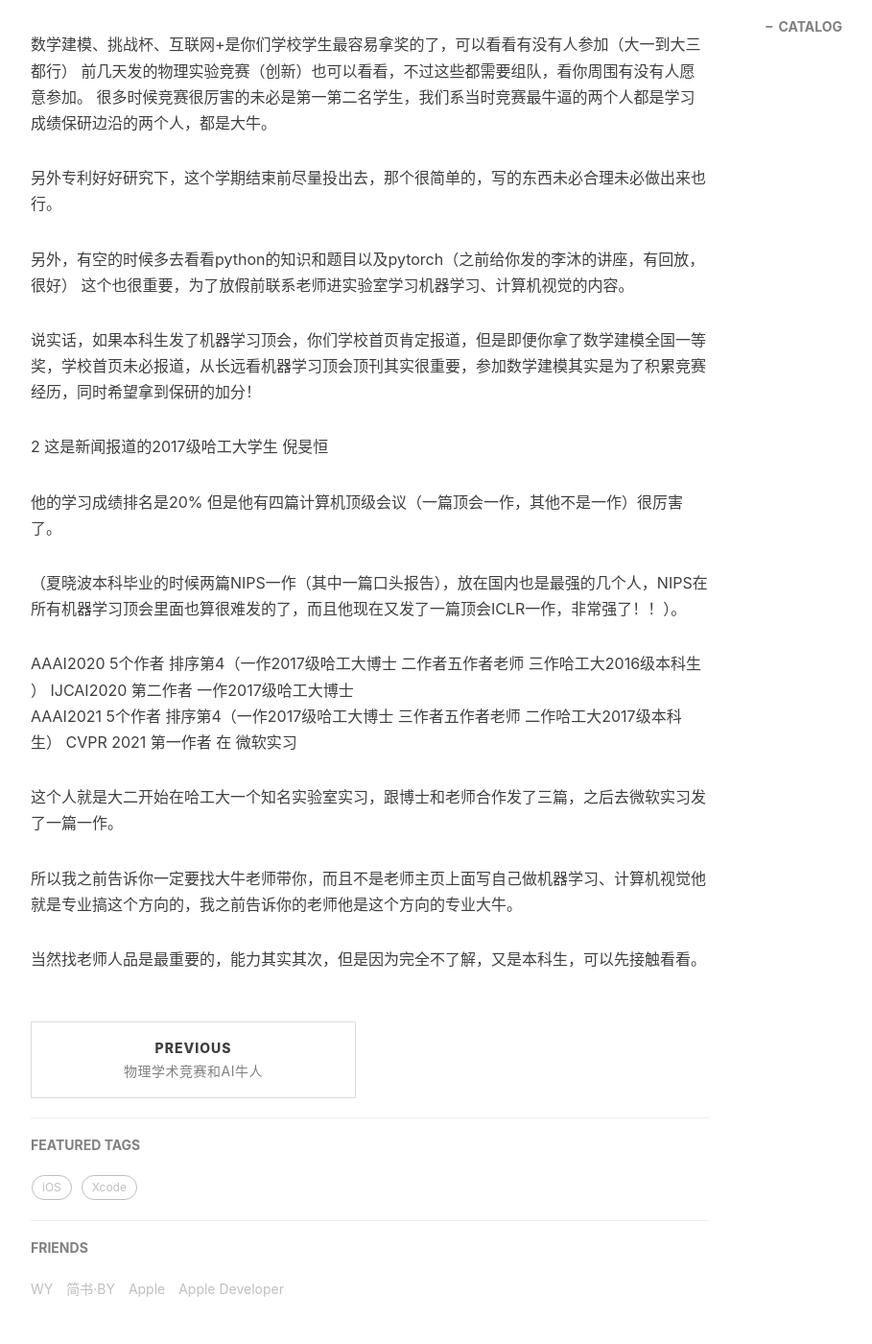
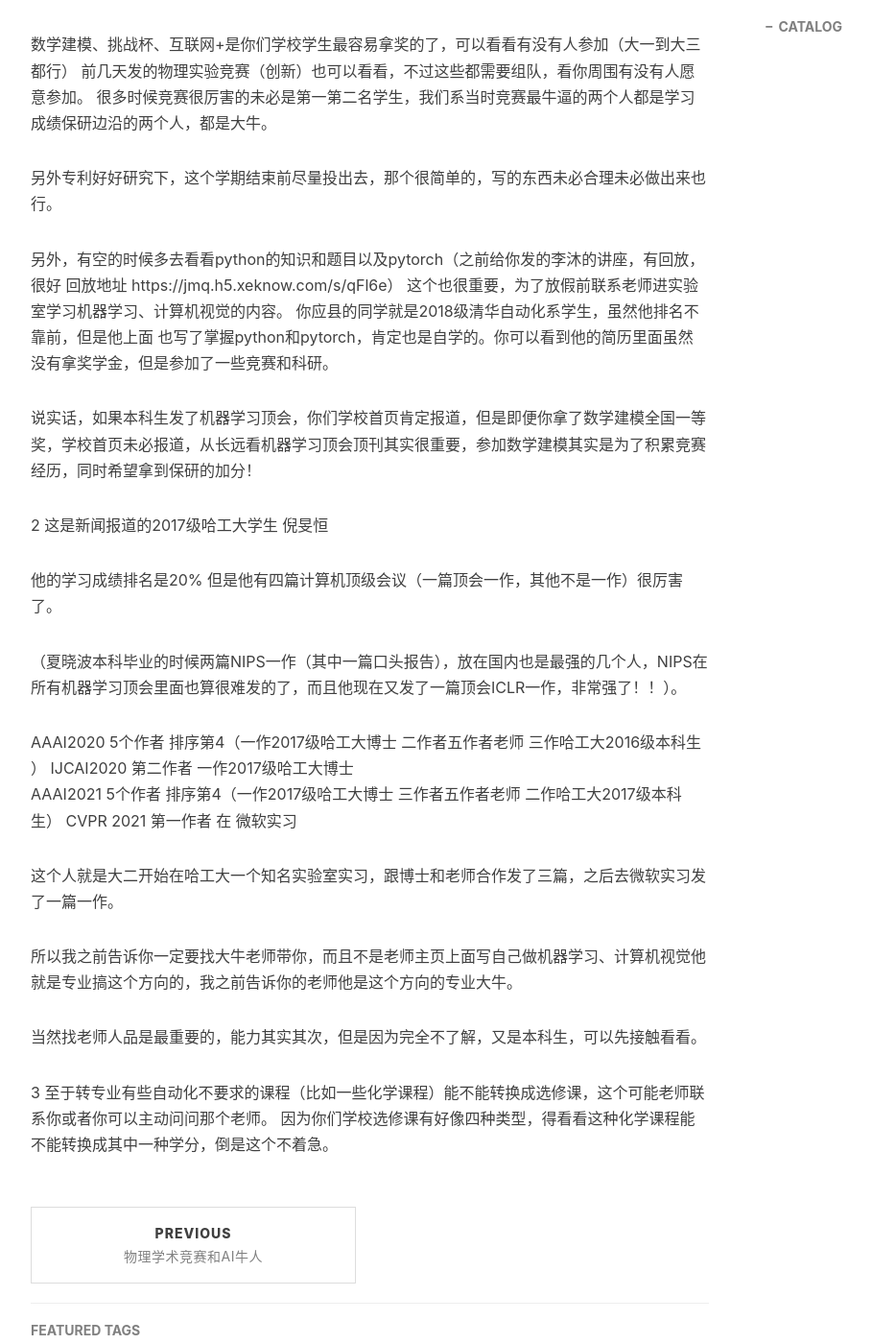
Before and after one commit to pengjiao123/pengjiao123.github.io, a Jekyll site: the page built from _posts/2021-04-06-一些提醒适当看看.md, in a window 1280 px wide and 1400 px high, scrolled down 1816 px. Shown: the whole window at 96% size, without its empty margins (233-1142 px from the left). Built offline with Jekyll 4.4.1, drawn with Linux system fonts in a browser that asks for light colours; nearby versions of some CDN libraries; comment, search, counter and statistics services are not loaded.

Commit message:
Update 2021-04-06-一些提醒适当看看.md

```diff
--- a/_posts/2021-04-06-一些提醒适当看看.md
+++ b/_posts/2021-04-06-一些提醒适当看看.md
@@ -60,8 +60,10 @@ MathorCup高校数学建模挑战赛（每年4、5月份）
 
 另外专利好好研究下，这个学期结束前尽量投出去，那个很简单的，写的东西未必合理未必做出来也行。
 
-另外，有空的时候多去看看python的知识和题目以及pytorch（之前给你发的李沐的讲座，有回放，很好）
+另外，有空的时候多去看看python的知识和题目以及pytorch（之前给你发的李沐的讲座，有回放，很好  回放地址 https://jmq.h5.xeknow.com/s/qFl6e）
 这个也很重要，为了放假前联系老师进实验室学习机器学习、计算机视觉的内容。
+你应县的同学就是2018级清华自动化系学生，虽然他排名不靠前，但是他上面
+也写了掌握python和pytorch，肯定也是自学的。你可以看到他的简历里面虽然没有拿奖学金，但是参加了一些竞赛和科研。
 
 说实话，如果本科生发了机器学习顶会，你们学校首页肯定报道，但是即便你拿了数学建模全国一等奖，学校首页未必报道，从长远看机器学习顶会顶刊其实很重要，参加数学建模其实是为了积累竞赛经历，同时希望拿到保研的加分！
 
@@ -81,3 +83,6 @@ CVPR 2021 第一作者 在 微软实习
 所以我之前告诉你一定要找大牛老师带你，而且不是老师主页上面写自己做机器学习、计算机视觉他就是专业搞这个方向的，我之前告诉你的老师他是这个方向的专业大牛。
 
 当然找老师人品是最重要的，能力其实其次，但是因为完全不了解，又是本科生，可以先接触看看。
+
+3 至于转专业有些自动化不要求的课程（比如一些化学课程）能不能转换成选修课，这个可能老师联系你或者你可以主动问问那个老师。
+因为你们学校选修课有好像四种类型，得看看这种化学课程能不能转换成其中一种学分，倒是这个不着急。
```
